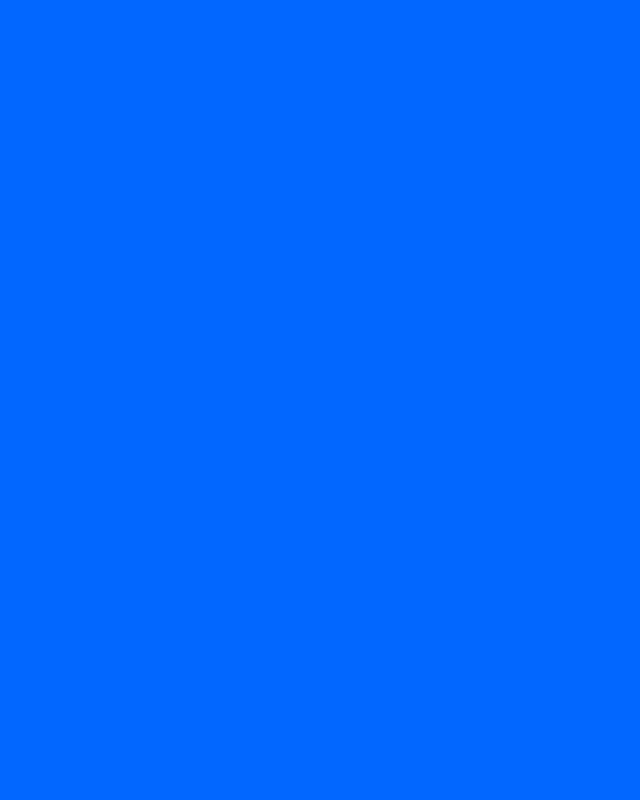
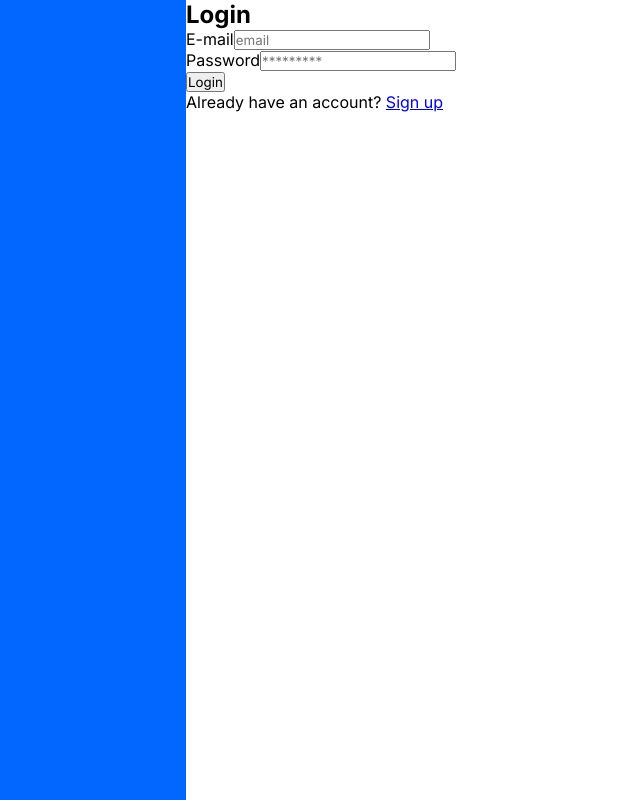
Before and after one commit to george-asiedu/User-Interface-Design, an Angular app in the folder user-interface-design/: page /login in a window 1280 px wide. Shown: the whole page, without its empty margins (454-1094 px from the left). Built offline with nearby package versions, Linux system fonts and the light colour scheme.

Commit message:
login component reactive forms created

```diff
--- a/user-interface-design/src/app/login/login.component.ts
+++ b/user-interface-design/src/app/login/login.component.ts
@@ -10,10 +10,35 @@ import { Validators } from '@angular/forms';
   template: `
     <div class="grid-container">
       <div class="bg-img"></div>
+      <div class="form-group">
+        <form [formGroup]="applyLogin" class="form">
+          <h2 class="heading">Login</h2>
+
+          <div class="inputs">
+            <label for="email">E-mail</label>
+            <input type="email" formControlName="email" id="email" placeholder="email">
+          </div>
+
+          <div class="inputs">
+            <label for="password">Password</label>
+            <input type="password" formControlName="password" id="password" placeholder="*********">
+          </div>
+
+          <button type="submit">Login</button>
+
+          <p class="text">
+            Already have an account?
+            <a routerLink="">Sign up</a>
+          </p>
+        </form>
+      </div>
     </div>
   `,
   styleUrl: './login.component.css'
 })
 export class LoginComponent {
-
+  applyLogin = new FormGroup({
+    email: new FormControl(''),
+    password: new FormControl('')
+  })
 }
```
